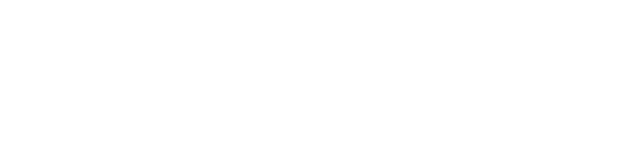
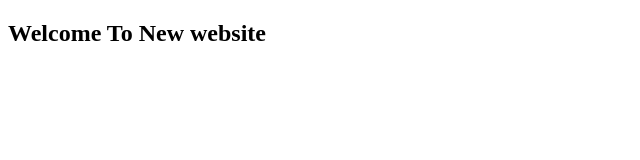
Before and after one commit to Syedhunainshah233/Class, a plain HTML site: page index.html in a window 1280 px wide. Shown: the whole page, without its empty margins (0-640 px from the left). Drawn offline with Linux system fonts and the light colour scheme.

Commit message:
Create Header And h1 Tag Line 9 - 17

```diff
--- a/index.html
+++ b/index.html
@@ -6,6 +6,15 @@
     <title>Document</title>
 </head>
 <body>
+    <header>
+        <nav>
+            <div>
+                <h1>
+                    Welcome To New website
+                </h1>
+            </div>
+        </nav>
+    </header>
 
 </body>
 </html>
```
